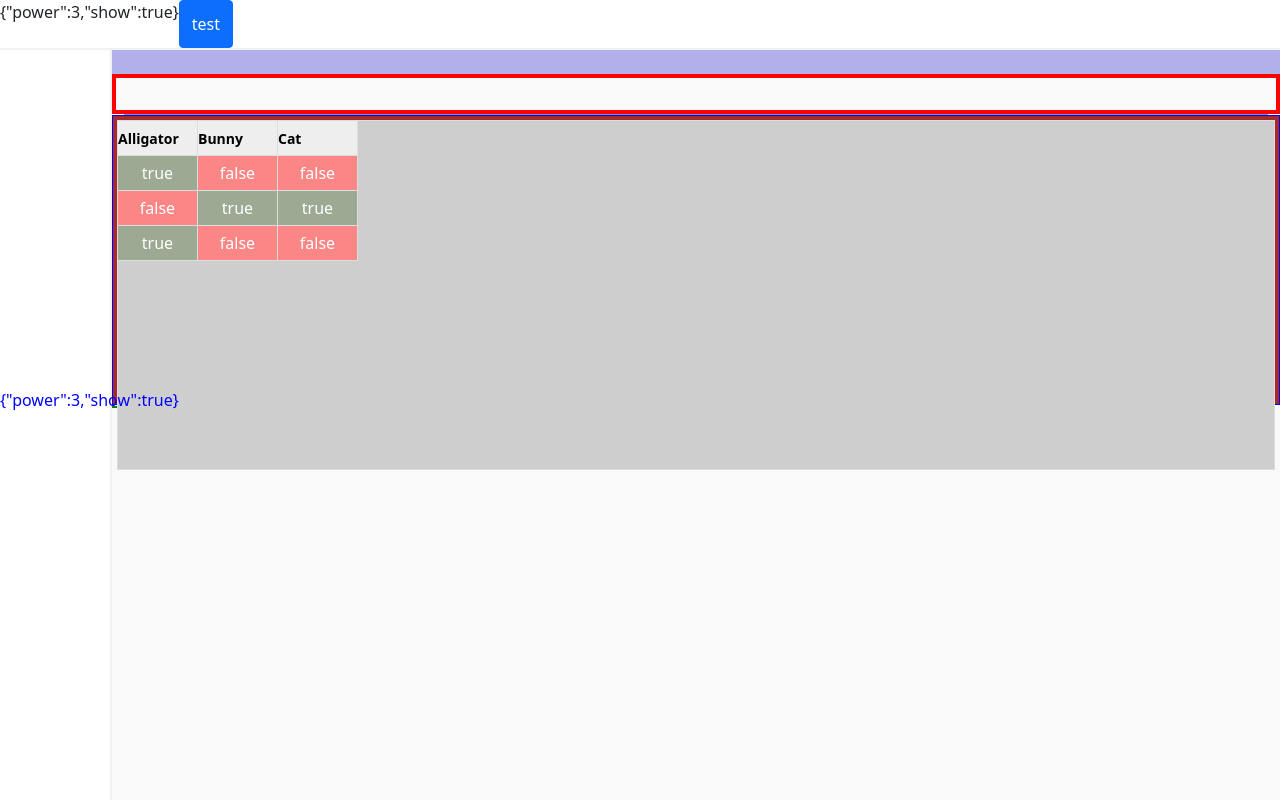
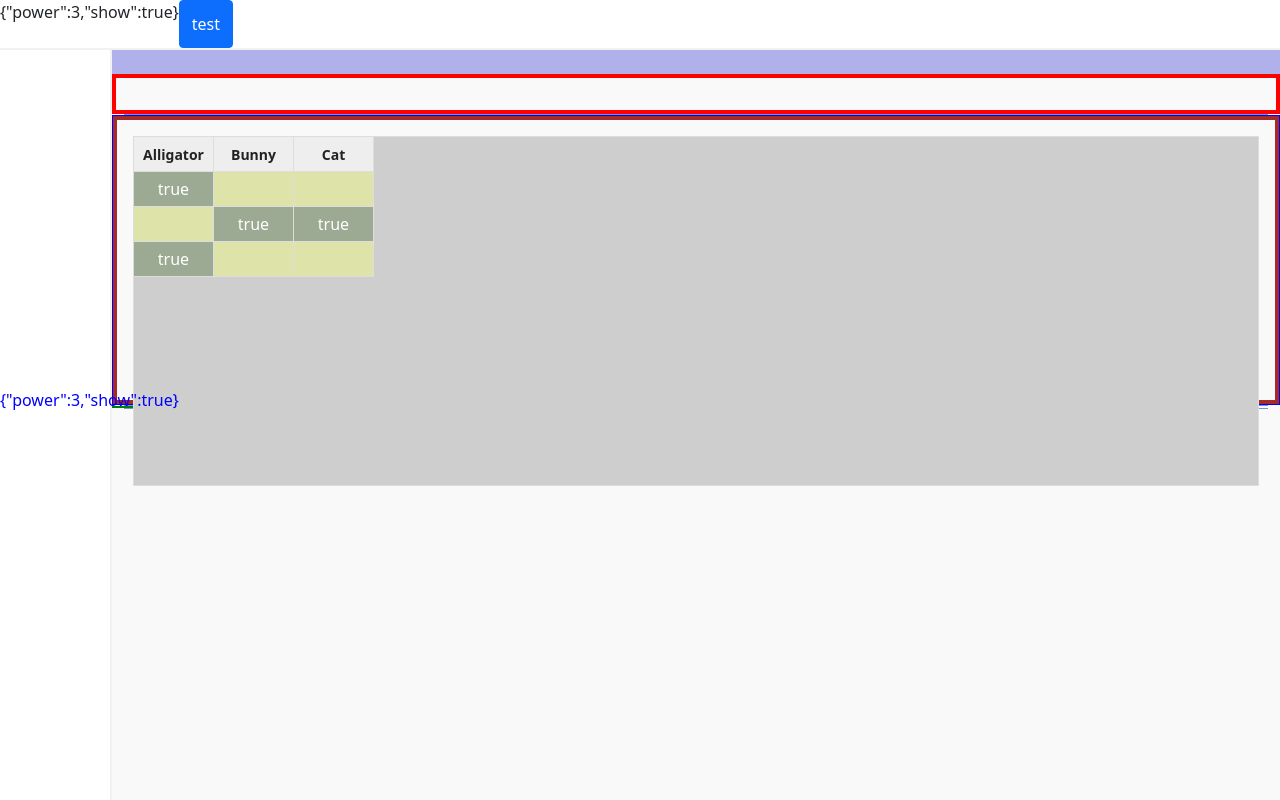
Before and after one commit to Matt-Hill-83/rule-cruncher, a React (Create React App) app: page / in a window 1280 px wide. Built offline with nearby package versions, Linux system fonts and the light colour scheme.

Commit message:
style table

```diff
--- a/src/Components/MyTable3/MyTable3.module.scss
+++ b/src/Components/MyTable3/MyTable3.module.scss
@@ -1,13 +1,19 @@
 .main {
-  width: 100%;
-  // border: 10px solid red !important;
+  display: flex;
+  flex: 1;
   background-color: var(--rdg-bk-color);
+  margin: var(--CS-margin-02);
 
   :global {
     .rdg-header-row {
       background-color: var(--rdg-header-bk-color) !important;
     }
     .rdg-cell {
+      display: flex;
+      align-items: center;
+      justify-content: center;
+
+      color: var(--white-800);
       background-color: var(--rdg-cell-bk-color) !important;
       padding: 0px;
     }
@@ -26,18 +32,18 @@
   }
 
   .true {
-    background-color: var(--green-100);
+    background-color: var(--rdg-button-true);
 
     &:hover {
-      background-color: var(--green-500);
+      background-color: var(--rdg-button-true-hover);
     }
   }
 
   .false {
-    background-color: var(--red-400);
+    background-color: var(--rdg-button-false);
 
     &:hover {
-      background-color: var(--red-500);
+      background-color: var(--rdg-button-false-hover);
     }
   }
 }
--- a/src/Components/MyTable3/MyTable3.tsx
+++ b/src/Components/MyTable3/MyTable3.tsx
@@ -78,7 +78,7 @@ export default function MyTable3() {
         onClick={() => clickButton({ columnName, rowId: row.id })}
         className={className}
       >
-        {value ? "true" : "false"}
+        {value ? "true" : ""}
       </Button>
     )
   }
--- a/src/Styles/global.module.scss
+++ b/src/Styles/global.module.scss
@@ -7,11 +7,17 @@ body {
   --white-200: rgb(206, 206, 206);
   --white-400: rgb(241, 241, 241);
   --white-500: rgb(250, 249, 250);
+  --white-800: rgb(34, 34, 34);
 
   --red-400: rgb(250, 134, 134);
   --red-500: rgb(247, 89, 89);
+
   --green-100: rgb(156, 169, 147);
   --green-500: rgb(96, 117, 81);
+
+  --yellow-400: rgb(222, 227, 169);
+  --yellow-500: rgb(170, 177, 92);
+
   --blue-100: rgb(112, 152, 196);
 
   --purple-500: rgb(77, 52, 113);
@@ -27,4 +33,10 @@ body {
   --rdg-bk-color: var(--white-200);
   --rdg-cell-bk-color: var(--white-100);
   --rdg-header-bk-color: var(--white-500);
+
+  --rdg-button-true: var(--green-100);
+  --rdg-button-true-hover: var(--green-500);
+
+  --rdg-button-false: var(--yellow-400);
+  --rdg-button-false-hover: var(--yellow-500);
 }
```
